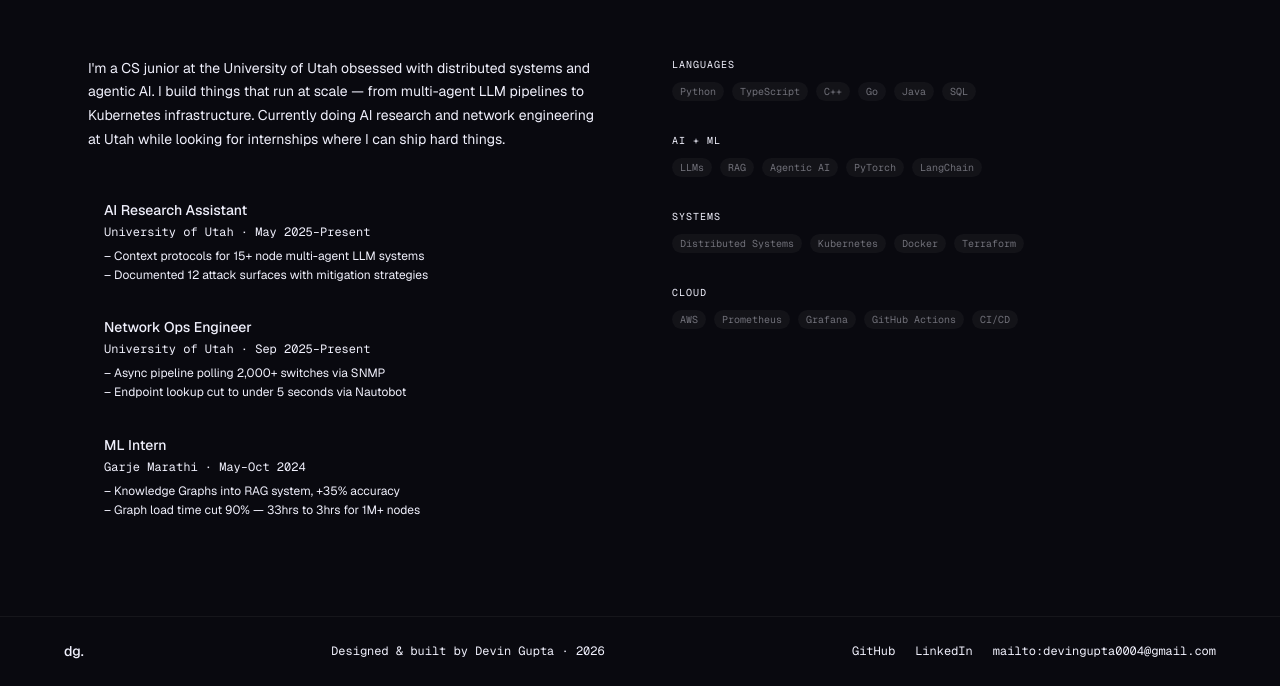
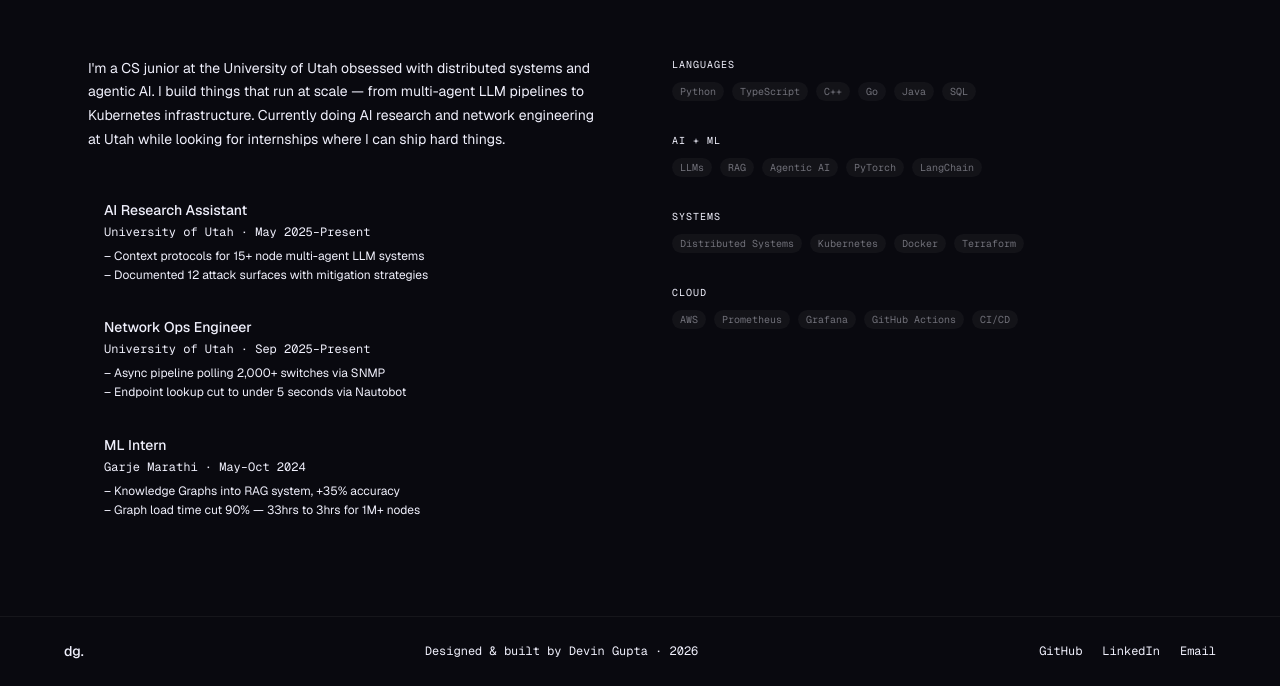
Before and after one commit to devingupta1/Devin-portfolio, a Next.js app: page / in a window 1280 px wide. Shown: the part 1808-2494 px from the top of the page. Built offline with nearby package versions, Linux system fonts and the light colour scheme; no server answers.

Commit message:
chore: fixed git link

```diff
--- a/components/sections/Footer.tsx
+++ b/components/sections/Footer.tsx
@@ -76,8 +76,10 @@ export function Footer() {
             LinkedIn
           </a>
 
-          <button
-            onClick={() => copy(SITE.email)}
+          <a
+            href={SITE.email}
+            target="_blank"
+            rel="noopener noreferrer"
             id="footer-email"
             className="font-mono cursor-pointer"
             style={{
@@ -96,8 +98,8 @@ export function Footer() {
             }}
             aria-label="Copy email address to clipboard"
           >
-            {SITE.email}
-          </button>
+            Email
+          </a>
         </div>
       </div>
 
```
